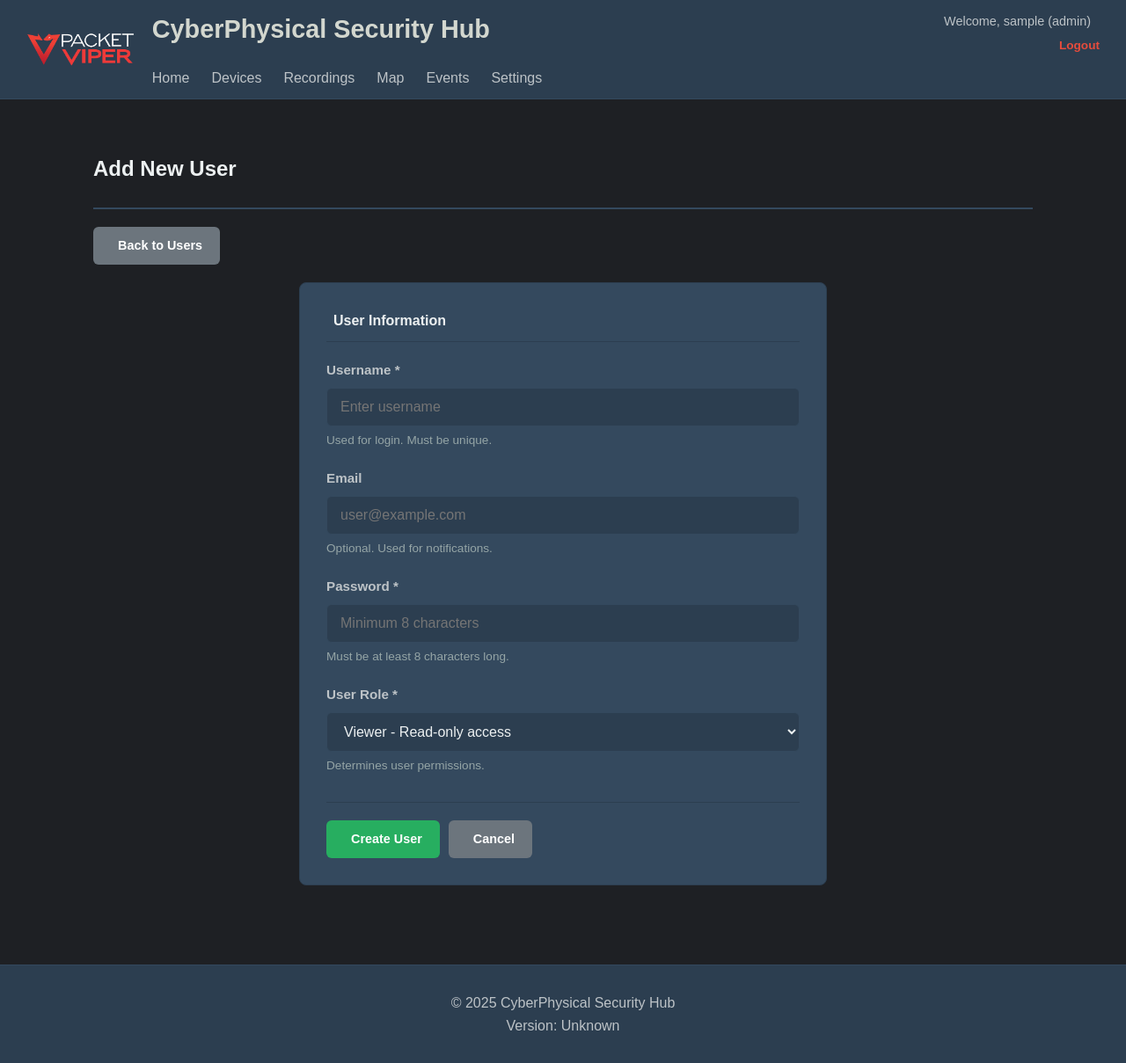
After one commit to GaryWoznichak/CPHub, a Flask app: page /admin/users/add in a window 1280 px wide. The commit adds this page. Shown: the whole page at 88% size. Run offline with Flask 3, Linux system fonts and the light colour scheme; the visitor is signed in with stand-in values (Sample User, id 1); data that the repository does not hold is empty; some libraries are stand-ins or nearby versions.

Commit message:
Created user management

```diff
--- a/app.py
+++ b/app.py
@@ -2472,6 +2472,122 @@ def update_status():
         logger.error(f"Error getting update status: {e}")
         return jsonify({'success': False, 'error': str(e), 'git_available': False})
 
+@app.route('/admin/users')
+@login_required
+def manage_users():
+    """User management page - admin only"""
+    # Check if user is admin
+    if session.get('role') != 'admin':
+        flash('Access denied. Admin privileges required.', 'error')
+        return redirect(url_for('home'))
+
+    # Get current customer_id if customer user
+    customer_id = session.get('customer_id')
+
+    # Get all users for this customer
+    if customer_id:
+        users = CustomerUser.query.filter_by(customer_id=customer_id).all()
+        customer = Customer.query.get(customer_id)
+    else:
+        users = CustomerUser.query.all()
+        customer = None
+
+    return render_template('admin/users.html',
+                         title='User Management',
+                         users=users,
+                         customer=customer)
+
+@app.route('/admin/users/add', methods=['GET', 'POST'])
+@login_required
+def add_user():
+    """Add new user - admin only"""
+    # Check if user is admin
+    if session.get('role') != 'admin':
+        flash('Access denied. Admin privileges required.', 'error')
+        return redirect(url_for('home'))
+
+    if request.method == 'POST':
+        try:
+            username = request.form.get('username', '').strip()
+            password = request.form.get('password', '').strip()
+            email = request.form.get('email', '').strip()
+            role = request.form.get('role', 'viewer')
+
+            # Get customer_id from session (for customer admins)
+            customer_id = session.get('customer_id')
+
+            # Validate input
+            if not username or not password:
+                flash('Username and password are required', 'error')
+                return redirect(url_for('add_user'))
+
+            # Check if username already exists
+            existing_user = CustomerUser.query.filter_by(username=username).first()
+            if existing_user:
+                flash(f'Username "{username}" already exists', 'error')
+                return redirect(url_for('add_user'))
+
+            # Create new user
+            new_user = create_customer_user(
+                customer_id=customer_id,
+                username=username,
+                password=password,
+                email=email,
+                role=role
+            )
+
+            db.session.add(new_user)
+            db.session.commit()
+
+            flash(f'User "{username}" created successfully!', 'success')
+            return redirect(url_for('manage_users'))
+
+        except Exception as e:
+            db.session.rollback()
+            flash(f'Error creating user: {str(e)}', 'error')
+            return redirect(url_for('add_user'))
+
+    # GET request - show form
+    customer_id = session.get('customer_id')
+    customer = Customer.query.get(customer_id) if customer_id else None
+
+    return render_template('admin/add_user.html',
+                         title='Add New User',
+                         customer=customer)
+
+@app.route('/admin/users/<int:user_id>/delete', methods=['POST'])
+@login_required
+def delete_user(user_id):
+    """Delete a user - admin only"""
+    # Check if user is admin
+    if session.get('role') != 'admin':
+        return jsonify({'success': False, 'error': 'Access denied'}), 403
+
+    try:
+        user = CustomerUser.query.get_or_404(user_id)
+
+        # Prevent deleting yourself
+        if user.user_id == session.get('user_id'):
+            return jsonify({'success': False, 'error': 'Cannot delete your own account'}), 400
+
+        # Check if user belongs to same customer (for customer admins)
+        customer_id = session.get('customer_id')
+        if customer_id and user.customer_id != customer_id:
+            return jsonify({'success': False, 'error': 'Access denied'}), 403
+
+        username = user.username
+        db.session.delete(user)
+        db.session.commit()
+
+        return jsonify({
+            'success': True,
+            'message': f'User "{username}" deleted successfully'
+        })
+
+    except Exception as e:
+        db.session.rollback()
+        return jsonify({'success': False, 'error': str(e)}), 500
+
 #CP App API Routes
 @app.route('/api/mobile/devices', methods=['GET'])
 def mobile_api_devices():
--- /dev/null
+++ b/templates/admin/add_user.html
@@ -0,0 +1,200 @@
+{% extends "base.html" %}
+{% block content %}
+<div class="container mt-4">
+    <div class="page-header">
+        <h2><i class="fas fa-user-plus"></i> Add New User</h2>
+        {% if customer %}
+        <div class="customer-badge">{{ customer.customer_name }}</div>
+        {% endif %}
+    </div>
+
+    <div class="back-button-container">
+        <a href="{{ url_for('manage_users') }}" class="btn btn-secondary">
+            <i class="fas fa-arrow-left"></i> Back to Users
+        </a>
+    </div>
+
+    <div class="form-container">
+        <form method="POST" class="user-form">
+            <div class="form-section">
+                <h4><i class="fas fa-user"></i> User Information</h4>
+
+                <div class="form-group">
+                    <label for="username">Username *</label>
+                    <input type="text" id="username" name="username" required
+                           placeholder="Enter username" autocomplete="off">
+                    <small class="form-help">Used for login. Must be unique.</small>
+                </div>
+
+                <div class="form-group">
+                    <label for="email">Email</label>
+                    <input type="email" id="email" name="email"
+                           placeholder="user@example.com" autocomplete="off">
+                    <small class="form-help">Optional. Used for notifications.</small>
+                </div>
+
+                <div class="form-group">
+                    <label for="password">Password *</label>
+                    <input type="password" id="password" name="password" required
+                           minlength="8" placeholder="Minimum 8 characters" autocomplete="new-password">
+                    <small class="form-help">Must be at least 8 characters long.</small>
+                </div>
+
+                <div class="form-group">
+                    <label for="role">User Role *</label>
+                    <select id="role" name="role" required>
+                        <option value="viewer">Viewer - Read-only access</option>
+                        <option value="operator">Operator - Can control devices</option>
+                        <option value="admin">Admin - Full access</option>
+                    </select>
+                    <small class="form-help">Determines user permissions.</small>
+                </div>
+            </div>
+
+            <div class="form-actions">
+                <button type="submit" class="btn btn-success">
+                    <i class="fas fa-check"></i> Create User
+                </button>
+                <a href="{{ url_for('manage_users') }}" class="btn btn-secondary">
+                    <i class="fas fa-times"></i> Cancel
+                </a>
+            </div>
+        </form>
+    </div>
+</div>
+
+<style>
+.page-header {
+    display: flex;
+    justify-content: space-between;
+    align-items: center;
+    margin-bottom: 20px;
+    padding-bottom: 15px;
+    border-bottom: 2px solid #34495e;
+}
+
+.page-header h2 {
+    color: #ecf0f1;
+    margin: 0;
+}
+
+.customer-badge {
+    background: #3498db;
+    color: white;
+    padding: 6px 12px;
+    border-radius: 6px;
+    font-size: 0.9em;
+    font-weight: 500;
+}
+
+.back-button-container {
+    margin-bottom: 20px;
+}
+
+.btn {
+    padding: 10px 20px;
+    border: none;
+    border-radius: 6px;
+    cursor: pointer;
+    font-size: 0.9em;
+    font-weight: 600;
+    transition: all 0.3s;
+    display: inline-flex;
+    align-items: center;
+    gap: 8px;
+    text-decoration: none;
+}
+
+.btn-secondary {
+    background: #6c757d;
+    color: white;
+}
+
+.btn-secondary:hover {
+    background: #5a6268;
+    transform: translateY(-1px);
+    color: white;
+}
+
+.btn-success {
+    background: #27ae60;
+    color: white;
+}
+
+.btn-success:hover {
+    background: #229954;
+    transform: translateY(-1px);
+}
+
+.form-container {
+    max-width: 600px;
+    margin: 0 auto;
+}
+
+.user-form {
+    background: #34495e;
+    border-radius: 8px;
+    border: 1px solid #2c3e50;
+    padding: 30px;
+}
+
+.form-section {
+    margin-bottom: 30px;
+}
+
+.form-section h4 {
+    color: #ecf0f1;
+    margin-bottom: 20px;
+    padding-bottom: 10px;
+    border-bottom: 1px solid #2c3e50;
+    display: flex;
+    align-items: center;
+    gap: 8px;
+}
+
+.form-group {
+    margin-bottom: 20px;
+}
+
+.form-group label {
+    display: block;
+    color: #bdc3c7;
+    font-weight: 600;
+    margin-bottom: 8px;
+    font-size: 0.95em;
+}
+
+.form-group input,
+.form-group select {
+    width: 100%;
+    padding: 12px 15px;
+    background: #2c3e50;
+    border: 1px solid #34495e;
+    border-radius: 6px;
+    color: #ecf0f1;
+    font-size: 1em;
+    transition: border-color 0.3s, box-shadow 0.3s;
+}
+
+.form-group input:focus,
+.form-group select:focus {
+    outline: none;
+    border-color: #3498db;
+    box-shadow: 0 0 0 2px rgba(52, 152, 219, 0.2);
+}
+
+.form-help {
+    display: block;
+    color: #95a5a6;
+    font-size: 0.85em;
+    margin-top: 5px;
+}
+
+.form-actions {
+    display: flex;
+    gap: 10px;
+    padding-top: 20px;
+    border-top: 1px solid #2c3e50;
+}
+</style>
+{% endblock %}
```
Also changed, not shown: templates/admin/users.html (added, +267 -0 lines), templates/settings/index.html (+10 -1 lines).
